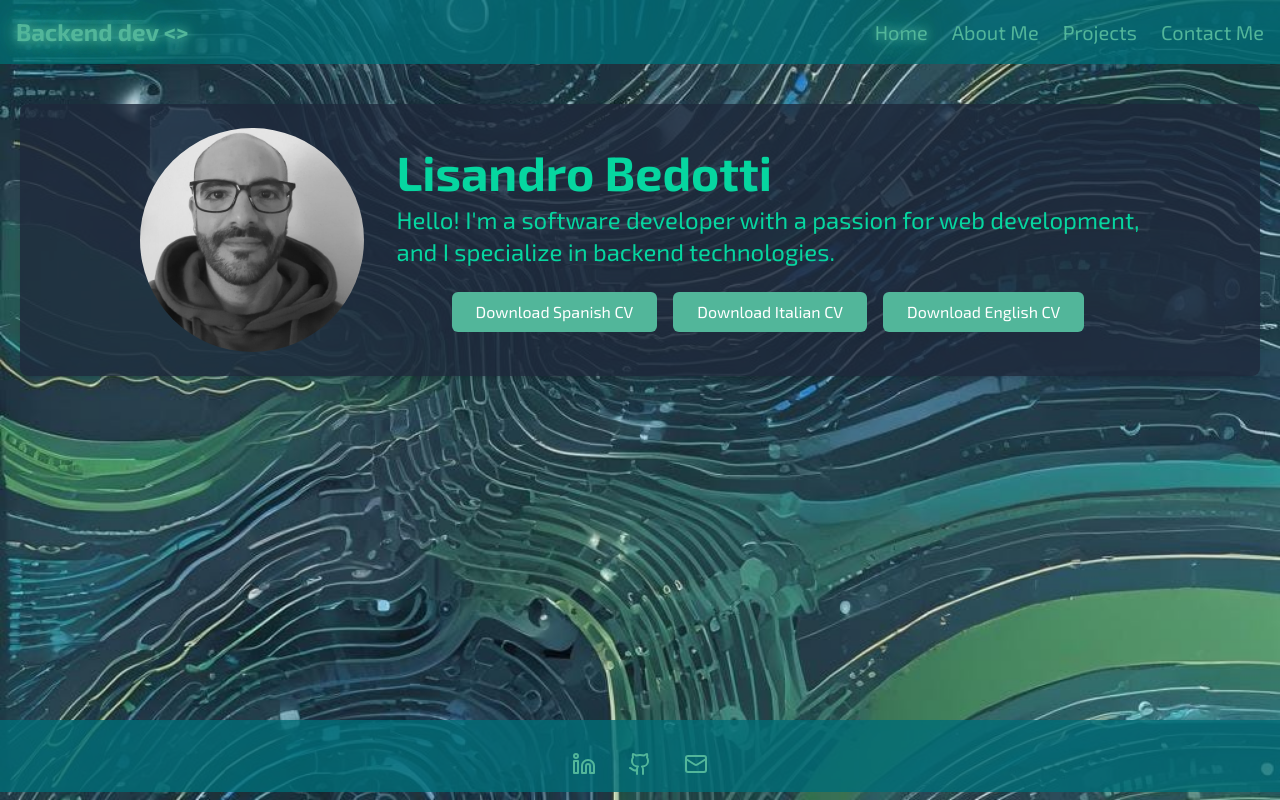
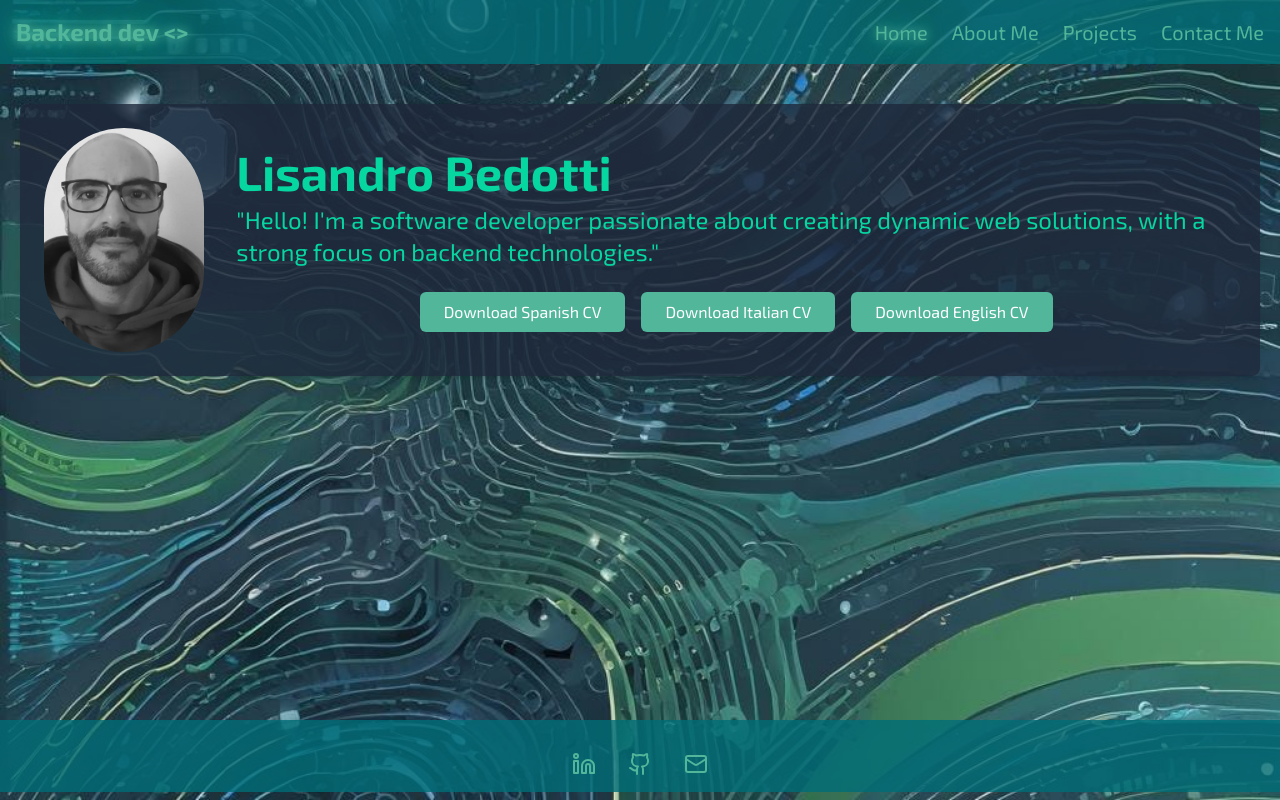
Before and after one commit to Lisandro85/portfolio, a Next.js app in the folder portfolio/: page /home in a window 1280 px wide. Built offline with nearby package versions, Linux system fonts and the light colour scheme; a web font is replaced by a local one.

Commit message:
fiixed home

```diff
--- a/portfolio/src/app/home/home.tsx
+++ b/portfolio/src/app/home/home.tsx
@@ -25,10 +25,9 @@
               Lisandro Bedotti
             </h2>
             <p className="text-lg md:text-2xl mt-2 text-[#06d6a0] font-Exo-2">
-              Hello! I&apos;m a software developer with a passion for web
-              development,
-              <br className="hidden md:block" /> and I specialize in backend
-              technologies.
+              "Hello! I&apos;m a software developer passionate about creating
+              dynamic web solutions, with a strong focus on backend
+              technologies."
             </p>
 
             {/* Botones de descarga */}
```
